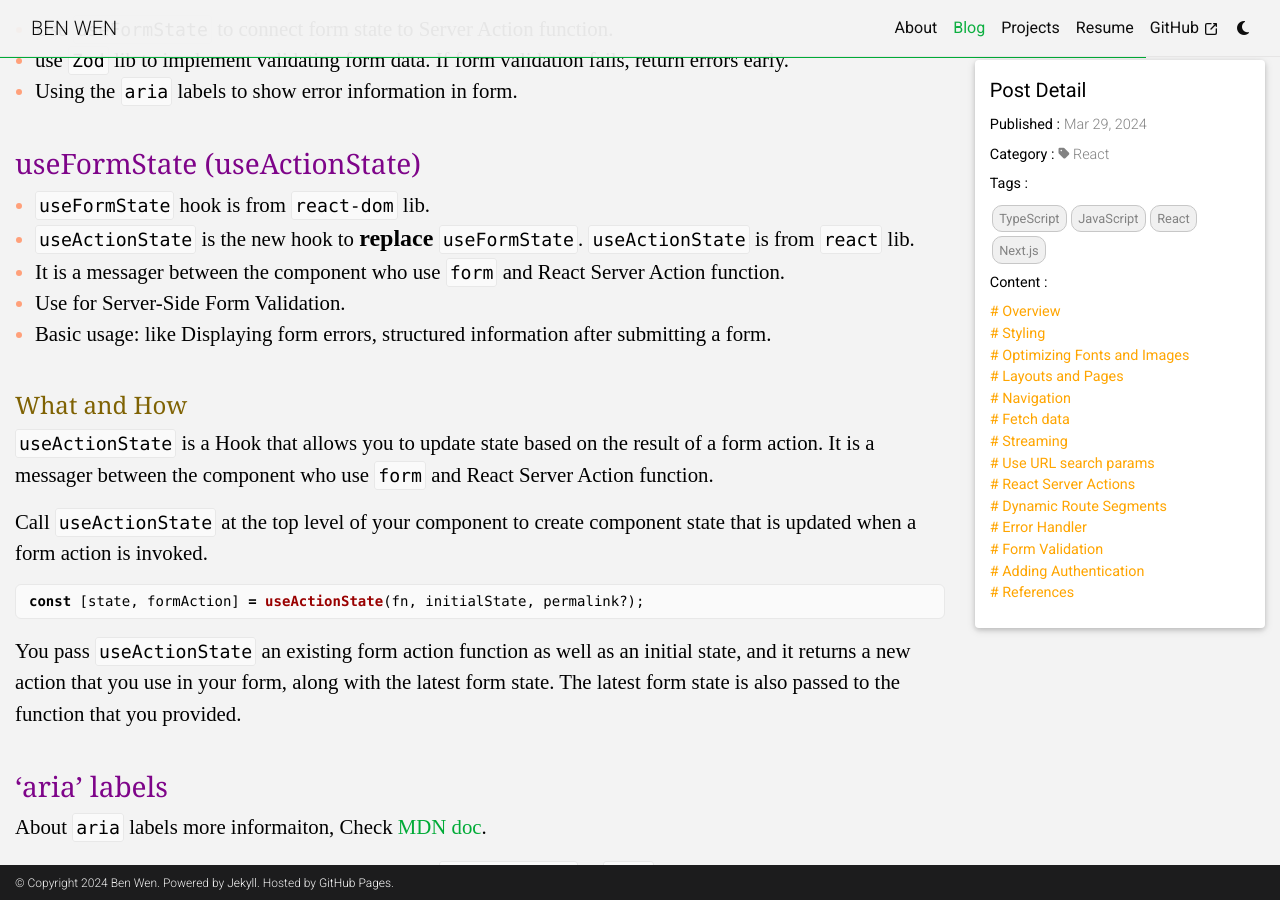
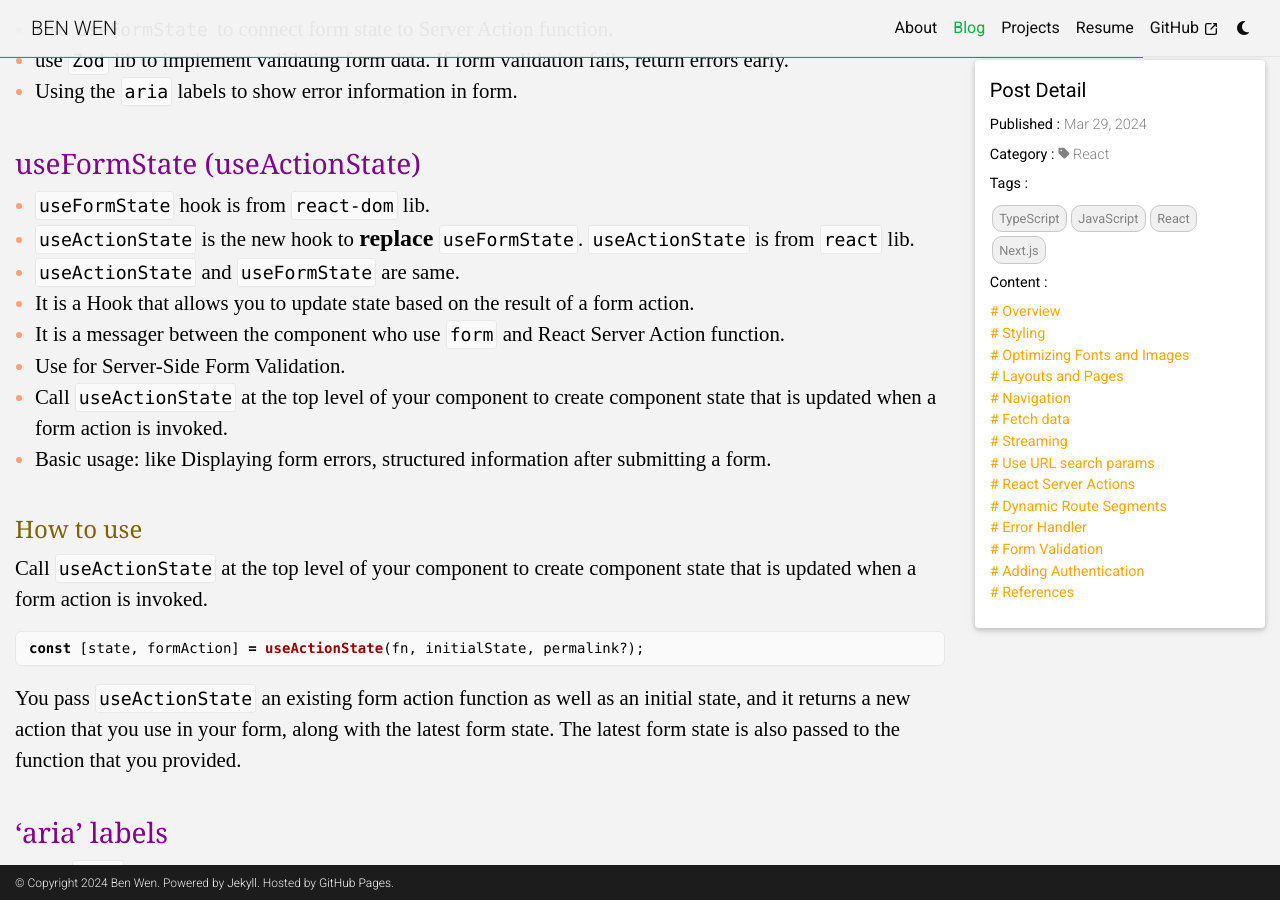
Before and after one commit to benwzj/benwzj.github.io, a Jekyll site: the page built from _posts/2024-03-29-nextjs-starter.md, in a window 1280 px wide and 900 px high, scrolled down 16436 px. Built offline with Jekyll 4.4.1, drawn with Linux system fonts in a browser that asks for light colours; comment, search, counter and statistics services are not loaded.

```diff
--- a/_posts/2024-03-29-nextjs-starter.md
+++ b/_posts/2024-03-29-nextjs-starter.md
@@ -538,14 +538,14 @@
 
 - `useFormState` hook is from `react-dom` lib.
 - `useActionState` is the new hook to **replace** `useFormState`. `useActionState` is from `react` lib.
+- `useActionState` and `useFormState` are same.
+- It is a Hook that allows you to update state based on the result of a form action.
 - It is a messager between the component who use `form` and React Server Action function.
 - Use for Server-Side Form Validation.
+- Call `useActionState` at the top level of your component to create component state that is updated when a form action is invoked.
 - Basic usage: like Displaying form errors, structured information after submitting a form.
 
-#### What and How
-
-`useActionState` is a Hook that allows you to update state based on the result of a form action.
-It is a messager between the component who use `form` and React Server Action function.
+#### How to use
 
 Call `useActionState` at the top level of your component to create component state that is updated when a form action is invoked.
 
```
